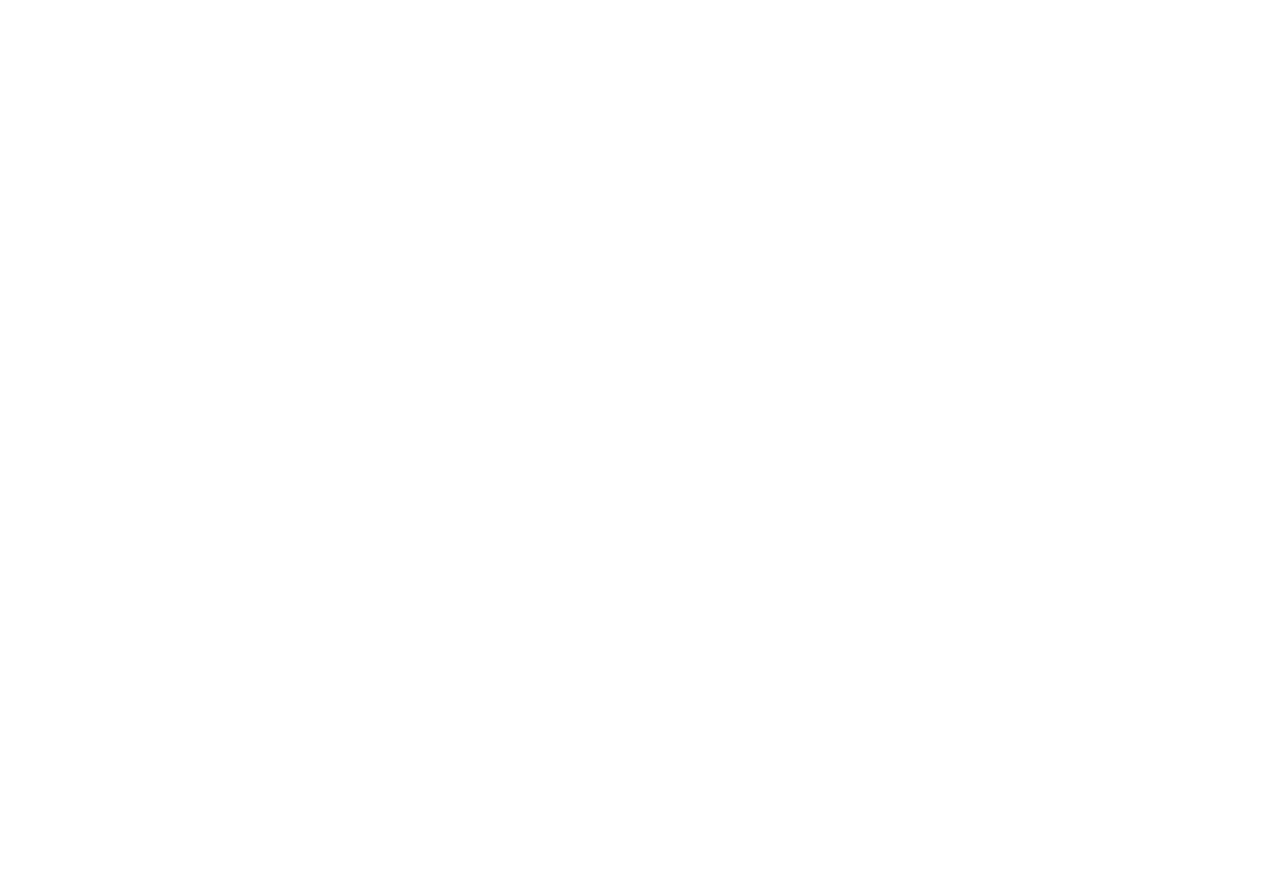
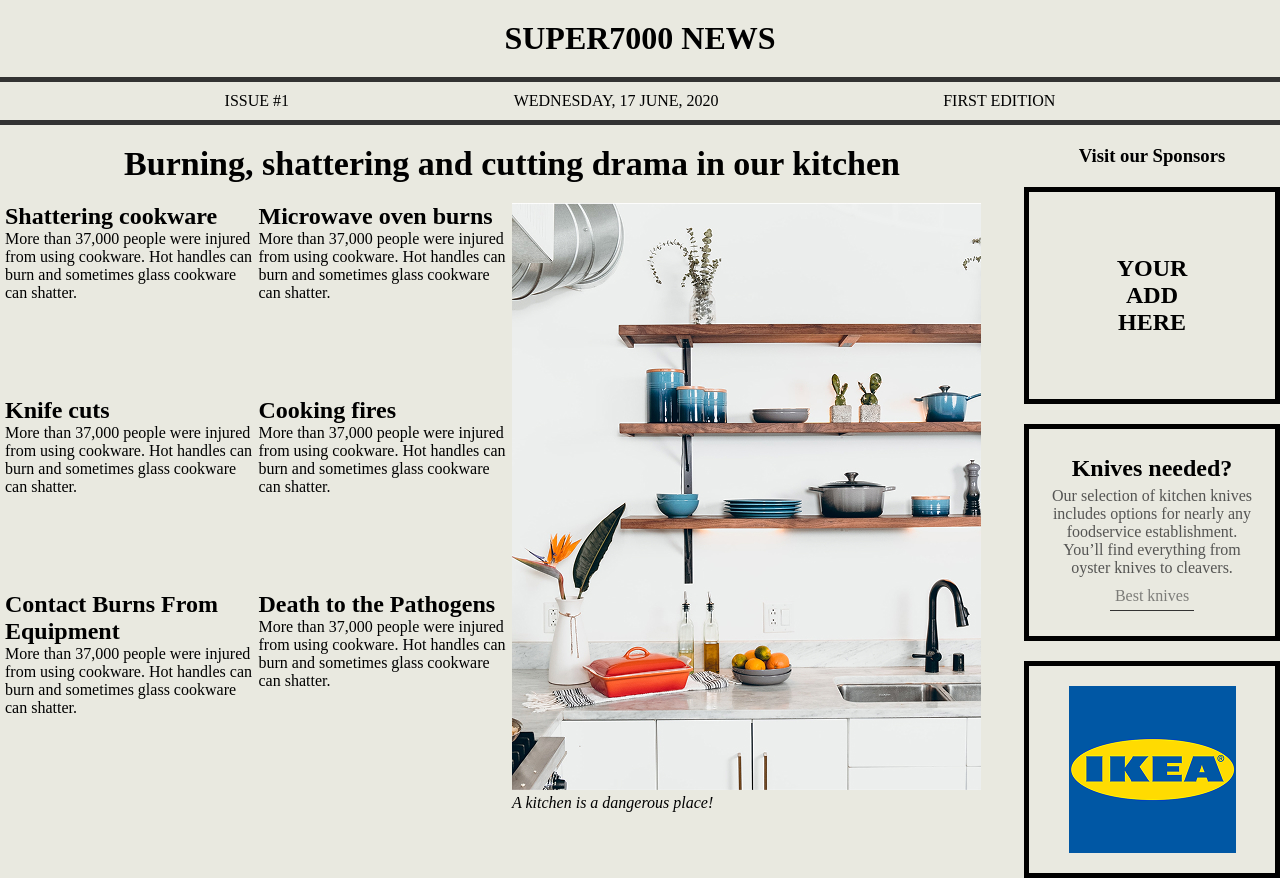
Before and after one commit to realmaxv/SuperCodeAufgaben, a plain HTML site: page Grid/Grid Level 3_3/index.html in a window 1280 px wide. Before the commit the page ends 800 px from the top, so only its background shows below. Drawn offline with Linux system fonts and the light colour scheme; a web font is replaced by a local one.

Commit message:
level  3_3 done

```diff
--- a/Grid/Grid Level 3_3/assets/css/style.css
+++ b/Grid/Grid Level 3_3/assets/css/style.css
@@ -8,6 +8,7 @@
     margin: 0;
     padding: 0;
     box-sizing: border-box;
+
 }
 
 :root{
@@ -17,8 +18,13 @@
 
 html{
     font-family: "CormorantGaramond-Regular", "sans-serif";
+    background-color: #E9E9E0;
+
 }
 
+img{
+    max-width: 100vw;
+}
 
 
 
@@ -41,3 +47,84 @@ header .header_line{
     border-bottom: 5px solid var(--primary_color) ;
     padding: 10px 0;
 }
+
+header{
+    margin-bottom: 20px;
+}
+/* Main Section */
+
+
+main{
+    display: flex;
+    flex-direction: row-reverse;
+}
+
+
+/* aside */
+aside h3{
+    text-align: center;
+    margin-bottom: 20px;
+}
+.aside_main{
+    display: grid;
+    grid-template-rows: repeat(3,1fr) ;
+    gap: 20px;
+
+
+
+
+}
+
+main aside .article_knives{
+    border: 5px solid black;
+    display: flex;
+    align-items: center;
+    justify-content: center;
+    width: 20vw;
+    padding: 20px;
+
+    flex-direction: column;
+    gap: 5px;
+    text-align: center;
+
+
+
+}
+
+
+
+.knives_text{
+   color: #333333d1;
+   }
+   .knives_text2{
+    color: #33333397;
+
+    padding: 5px;
+    border-bottom: 1px solid var(--primary_color);
+    }
+
+    /* main section */
+
+.section_main{
+    padding: 0 5px;
+}
+    .section_main h1{
+        text-align: center;
+        font-size: 34px;
+        margin-bottom: 20px;
+
+
+    }
+.wrap_main{
+    display: grid;
+    grid-template-columns: repeat(2, 1fr);
+}
+  .articles{
+        display: grid;
+       grid-template-columns: repeat(2, 1fr);
+
+    }
+
+    .articles article{
+        gap: 1px;
+    }
--- a/Grid/Grid Level 3_3/index.html
+++ b/Grid/Grid Level 3_3/index.html
@@ -1,12 +1,106 @@
 <!DOCTYPE html>
 <html lang="en">
-<head>
-    <meta charset="UTF-8">
-    <meta name="viewport" content="width=device-width, initial-scale=1.0">
+  <head>
+    <meta charset="UTF-8" />
+    <meta name="viewport" content="width=device-width, initial-scale=1.0" />
     <title>Grid Level 3_3</title>
-    <link rel="stylesheet" href="./assets/css/style.css">
-</head>
-<body>
+    <link rel="stylesheet" href="./assets/css/style.css" />
+  </head>
+  <body>
+    <header>
+      <h1>SUPER7000 NEWS</h1>
 
-</body>
+      <div class="header_line">
+        <p>ISSUE #1</p>
+        <p>WEDNESDAY, 17 JUNE, 2020</p>
+        <p>FIRST EDITION</p>
+      </div>
+    </header>
+
+    <main>
+
+
+      <aside>
+
+        <h3>Visit our Sponsors</h3>
+        <div class="aside_main">
+
+        <div class="article_knives">
+          <h1>
+            YOUR <br />
+            ADD <br />
+            HERE
+          </h1>
+        </div>
+        <div class="article_knives">
+          <h2>Knives needed?</h2>
+          <p class="knives_text">
+            Our selection of kitchen knives includes options for nearly any
+            foodservice establishment. You’ll find everything from oyster knives
+            to cleavers.
+          </p>
+          <p class="knives_text2">Best knives</p>
+        </div>
+
+        <div class="article_knives">
+          <img src="./assets/img/ikea-logo.png.png" alt="" />
+        </div>
+      </aside>
+
+
+      <section class="section_main">
+        <h1>Burning, shattering and cutting drama in our kitchen</h1>
+
+        <div class="wrap_main">
+
+            <div class="articles">
+            <article>
+                <h2>Shattering cookware</h2>
+                <p>More than 37,000 people were injured from using cookware. Hot handles can burn and sometimes glass cookware can shatter.</p>
+            </article>
+
+            <article>
+                <h2>Microwave oven burns</h2>
+                <p>More than 37,000 people were injured from using cookware. Hot handles can burn and sometimes glass cookware can shatter.</p>
+            </article>
+
+            <article>
+                <h2>Knife cuts</h2>
+                <p>More than 37,000 people were injured from using cookware. Hot handles can burn and sometimes glass cookware can shatter.</p>
+            </article>
+
+            <article>
+                <h2>Cooking fires</h2>
+                <p>More than 37,000 people were injured from using cookware. Hot handles can burn and sometimes glass cookware can shatter.</p>
+            </article>
+
+            <article>
+                <h2>Contact Burns From Equipment</h2>
+                <p>More than 37,000 people were injured from using cookware. Hot handles can burn and sometimes glass cookware can shatter.</p>
+            </article>
+
+            <article>
+                <h2>Death to the Pathogens</h2>
+                <p>More than 37,000 people were injured from using cookware. Hot handles can burn and sometimes glass cookware can shatter.</p>
+            </article>
+
+        </div>
+
+        <div class="kitchen-img">
+            <img src="./assets/img/kitchen.jpg.jpg" alt="kitchen">
+            <p><i>A kitchen is a dangerous place!</i></p>
+
+
+        </div>
+
+
+
+
+        </div>
+      </section>
+    </div>
+
+
+    </main>
+  </body>
 </html>
```
Also changed, not shown: Grid/Grid Level 3_3/assets/img/ikea-logo.png.png (added), Grid/Grid Level 3_3/assets/img/kitchen.jpg.jpg (added), 2 other files.
